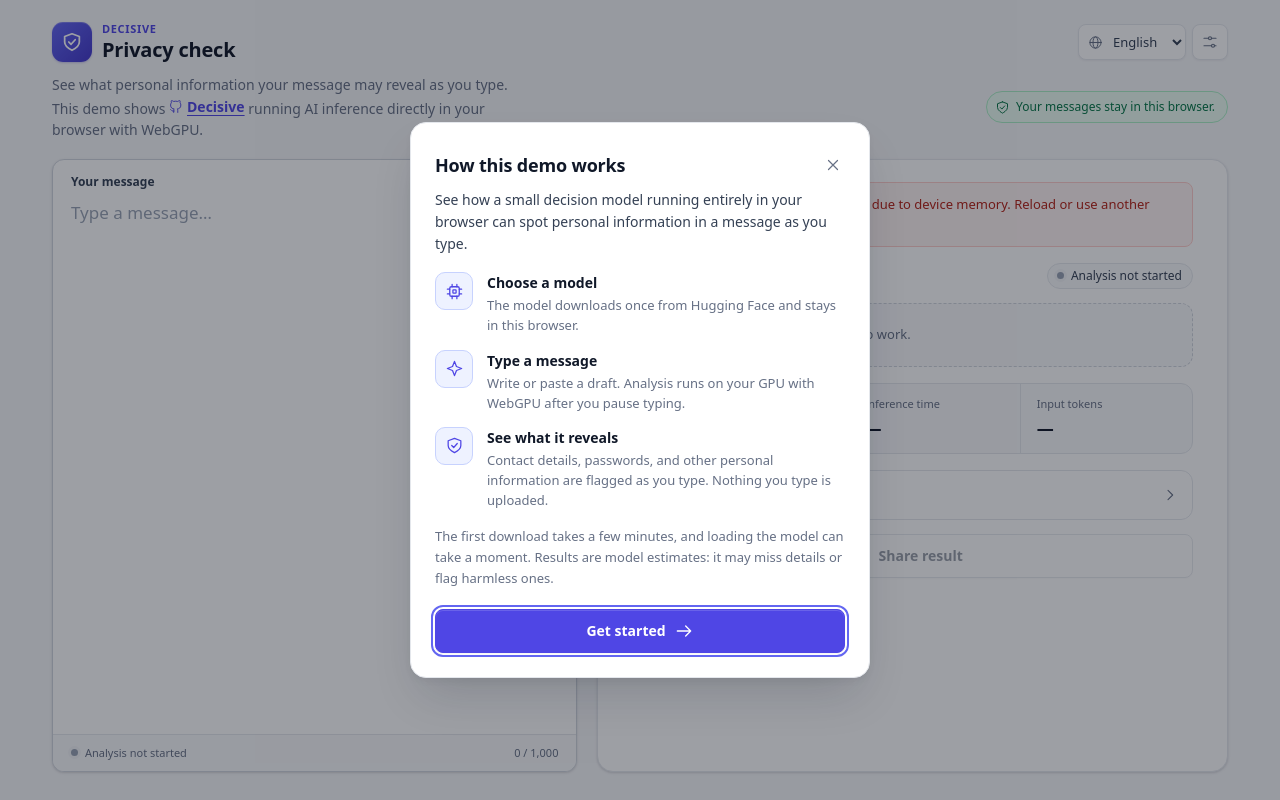
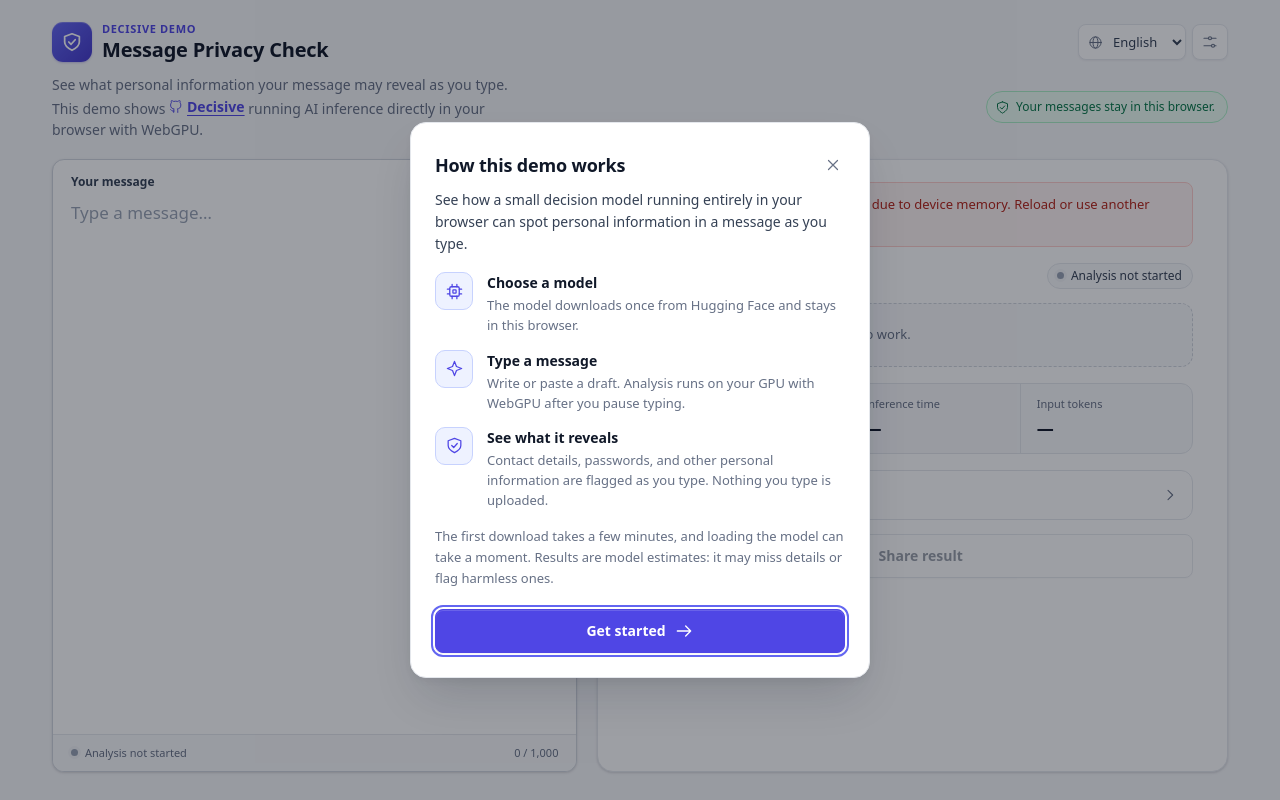
Before and after one commit to hyperlogue/decisive, a website with bundled scripts: page site/index.html in a window 1280 px wide. Built offline with nearby package versions, Linux system fonts and the light colour scheme; files whose address does not match are found by name.

Commit message:
Update demo branding and message privacy title
Verified with the site app tests and git diff --check.

```diff
--- a/site/index.html
+++ b/site/index.html
@@ -9,12 +9,12 @@
   <meta name="description" content="See what personal information your message may reveal. A live demo of Decisive inference in your browser using WebGPU.">
   <meta name="referrer" content="no-referrer">
   <meta http-equiv="Content-Security-Policy" content="default-src 'self'; script-src 'self' 'wasm-unsafe-eval'; style-src 'self' 'unsafe-inline'; img-src 'self' blob: data:; font-src 'self'; connect-src 'self' https://huggingface.co https://*.huggingface.co https://*.hf.co; worker-src 'self'; object-src 'none'; base-uri 'self'; form-action 'none'">
-  <title>Privacy check</title>
+  <title>Message Privacy Check</title>
   <link rel="canonical" href="https://decisive.hyperlogue.tech/demo/private-info-detector/">
   <link rel="icon" href="./assets/favicon.svg" type="image/svg+xml">
   <meta property="og:type" content="website">
   <meta property="og:site_name" content="Decisive">
-  <meta property="og:title" content="Privacy check · Decisive">
+  <meta property="og:title" content="Message Privacy Check · Decisive">
   <meta property="og:description" content="See what personal information your message may reveal, analyzed by an AI model running entirely in your browser with WebGPU.">
   <meta property="og:url" content="https://decisive.hyperlogue.tech/demo/private-info-detector/">
   <meta name="twitter:card" content="summary">
@@ -24,7 +24,7 @@
   <div class="app-shell" id="app-shell">
     <header class="site-header" id="site-header">
       <div class="header-primary">
-        <div class="brand"><span class="brand-mark" data-icon="shield"></span><div class="brand-text"><span class="brand-name" translate="no">Decisive</span><h1 id="page-title" data-i18n="pageTitle">Privacy check</h1></div></div>
+        <div class="brand"><span class="brand-mark" data-icon="shield"></span><div class="brand-text"><span class="brand-name" translate="no">Decisive Demo</span><h1 id="page-title" data-i18n="pageTitle">Message Privacy Check</h1></div></div>
         <nav class="header-actions" aria-label="Settings" data-aria="setup">
           <label class="language-control"><span data-icon="globe"></span><span class="sr-only" data-i18n="language">Language</span><select id="language-picker"><option value="en">English</option><option value="es">Español</option><option value="zh">中文</option><option value="ar">العربية</option></select></label>
           <button class="icon-button" id="open-setup" type="button" data-title="setup" aria-label="Setup"><span data-icon="sliders"></span></button>
--- a/site/lib/locales.json
+++ b/site/lib/locales.json
@@ -43,7 +43,7 @@
     "credential": "Access credentials",
     "short_credential": "Access credentials",
     "short_precise": "Address",
-    "pageTitle": "Privacy check",
+    "pageTitle": "Message Privacy Check",
     "imageAlt": "Message and analysis preview",
     "showDetails": "Show details",
     "hideDetails": "Hide details",
```
